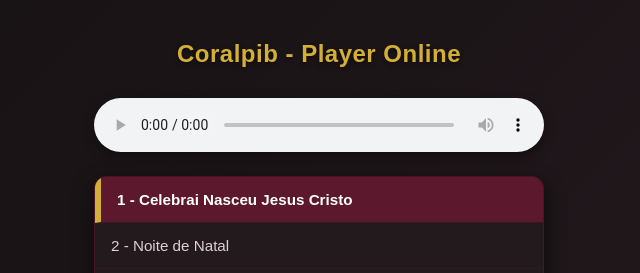
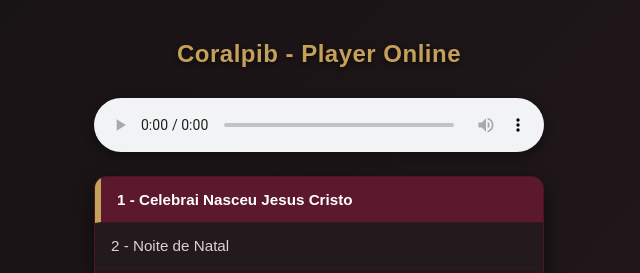
Before and after one commit to prissilasp/coralpib, a plain HTML site: page index.html in a window 1280 px wide. Shown: the top 273 px of the page, without its empty margins (321-961 px from the left). Drawn offline with Linux system fonts and the light colour scheme.

Commit message:
Update index.html

```diff
--- a/index.html
+++ b/index.html
@@ -7,12 +7,13 @@
   <style>
     html, body { height: 100%; margin: 0; padding: 0; }
     body { text-align: center; font-family: sans-serif; padding: 20px 10px; background: linear-gradient(135deg, #161214, #261a1f); color: #f5f5f5; min-height: 100vh; box-sizing: border-box; }
-    h2 { color: #d4af37; text-shadow: 0 2px 4px rgba(0,0,0,0.5); font-size: 1.5rem; letter-spacing: 0.5px; }
+    /* Título com dourado ajustado para menos amarelo (mais bronze/ouro velho) */
+    h2 { color: #c5a059; text-shadow: 0 2px 4px rgba(0,0,0,0.6); font-size: 1.5rem; letter-spacing: 0.5px; }
     ul { list-style: none; padding: 0; width: 100%; max-width: 450px; margin: 20px auto; text-align: left; background: #221a1d; border: 1px solid #4a1525; border-radius: 12px; box-shadow: 0 8px 20px rgba(0,0,0,0.6); overflow: hidden; box-sizing: border-box; }
     li { padding: 14px 16px; border-bottom: 1px solid #361720; cursor: pointer; transition: all 0.2s; color: #e0d0d4; font-size: 0.95rem; }
     li:last-child { border-bottom: none; }
     li:hover { background: #3b1622; color: #ffffff; }
-    li.active { background: #5c182d; font-weight: bold; color: #fff; border-left: 6px solid #d4af37; }
+    li.active { background: #5c182d; font-weight: bold; color: #fff; border-left: 6px solid #c5a059; }
     audio { width: 100%; max-width: 450px; margin-top: 10px; filter: drop-shadow(0 4px 6px rgba(0,0,0,0.4)); }
   </style>
 </head>
```
